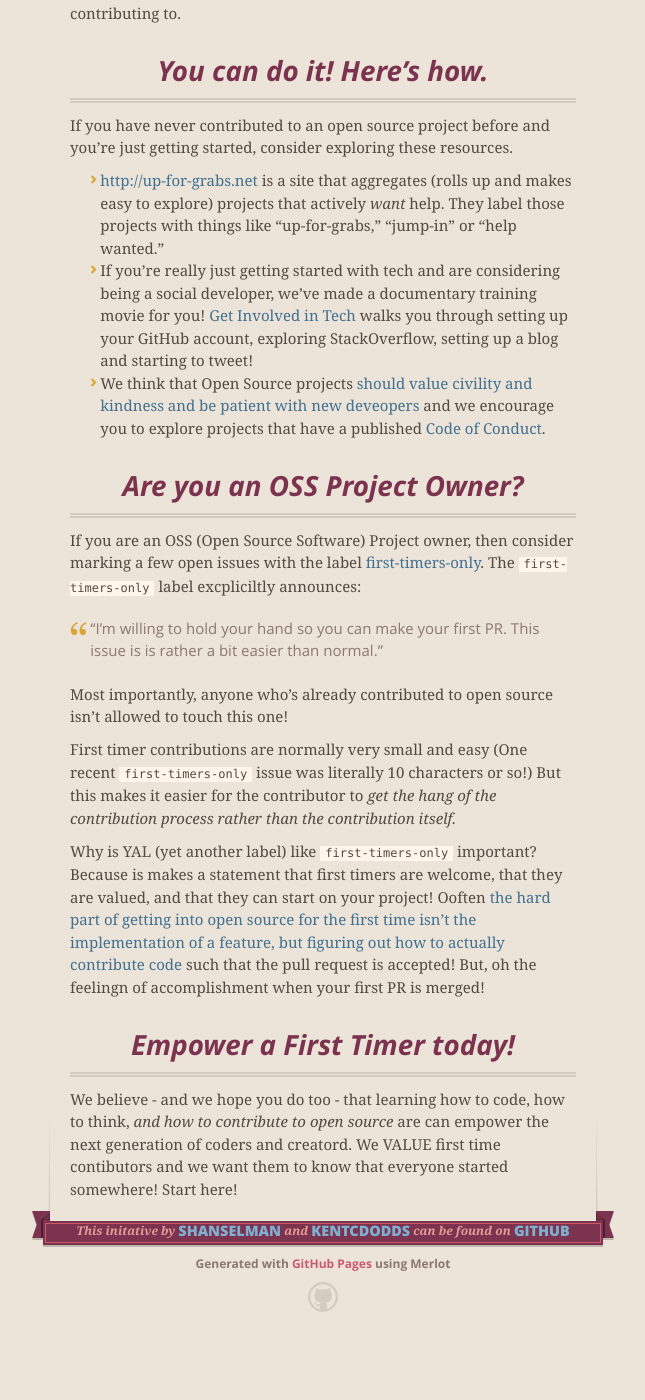
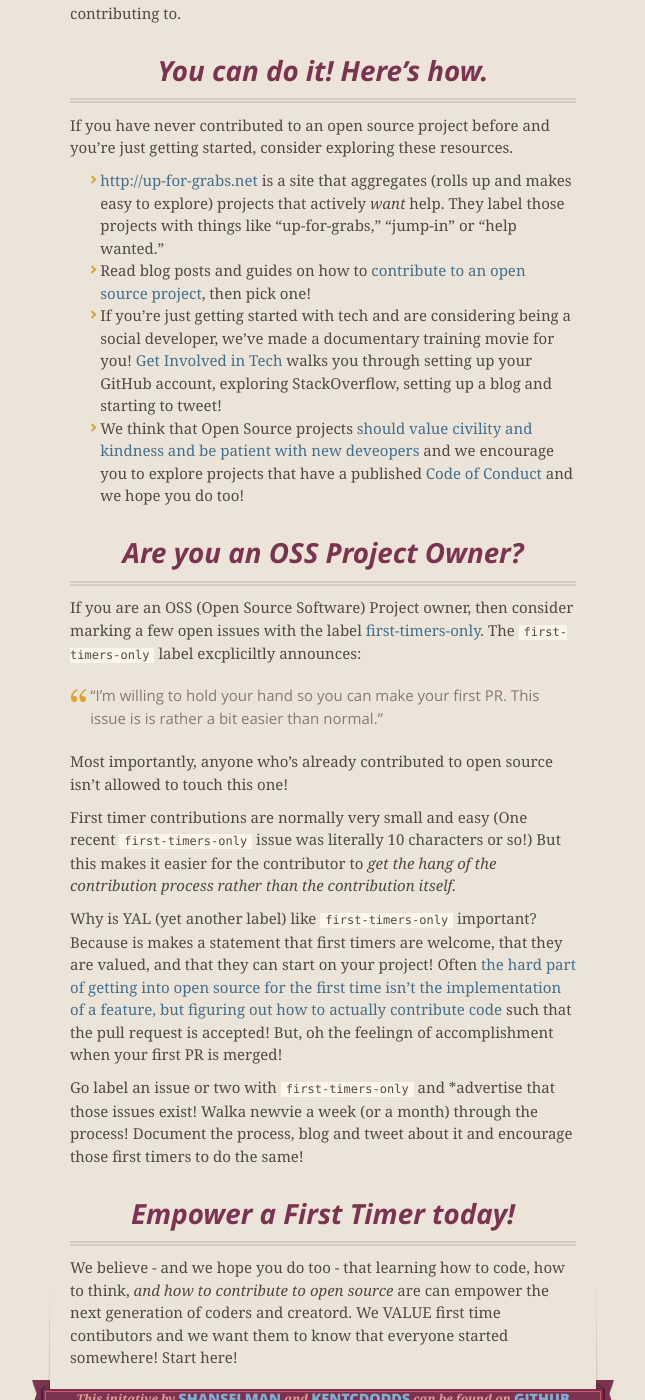
Before and after one commit to shanselman/firsttimersonly, a Jekyll site: the page built from index.md, in a window 1280 px wide and 1400 px high, scrolled down 355 px. Shown: the whole window, without its empty margins (317-962 px from the left). Built offline with Jekyll 4.4.1, drawn with Linux system fonts in a browser that asks for light colours; nearby versions of some CDN libraries; Markdown is read by kramdown in place of the engine named in the settings; before the commit the page ends 1707 px from its top, so only the background shows below that.

Commit message:
Update index.md

```diff
--- a/index.md
+++ b/index.md
@@ -9,8 +9,9 @@ Contributing to open source for the first time can be scary and a little overwhe
 If you have never contributed to an open source project before and you're just getting started, consider exploring these resources.
 
 * [http://up-for-grabs.net](http://up-for-grabs.net) is a site that aggregates (rolls up and makes easy to explore) projects that actively *want* help. They label those projects with things like "up-for-grabs," "jump-in" or "help wanted."
-* If you're really just getting started with tech and are considering being a social developer, we've made a documentary training movie for you! [Get Involved in Tech](http://www.getinvolvedintech.com) walks you through setting up your GitHub account, exploring StackOverflow, setting up a blog and starting to tweet!
-* We think that Open Source projects [should value civility and kindness and be patient with new deveopers](http://www.hanselman.com/blog/BringKindnessBackToOpenSource.aspx) and we encourage you to explore projects that have a published [Code of Conduct](http://contributor-covenant.org/).
+* Read blog posts and guides on how to [contribute to an open source project](http://www.hanselman.com/blog/GetInvolvedInOpenSourceTodayHowToContributeAPatchToAGitHubHostedOpenSourceProjectLikeCode52.aspx), then pick one!
+* If you're just getting started with tech and are considering being a social developer, we've made a documentary training movie for you! [Get Involved in Tech](http://www.getinvolvedintech.com) walks you through setting up your GitHub account, exploring StackOverflow, setting up a blog and starting to tweet!
+* We think that Open Source projects [should value civility and kindness and be patient with new deveopers](http://www.hanselman.com/blog/BringKindnessBackToOpenSource.aspx) and we encourage you to explore projects that have a published [Code of Conduct](http://contributor-covenant.org/) and we hope you do too!
 
 ### Are you an OSS Project Owner?
 If you are an OSS (Open Source Software) Project owner, then consider marking a few open issues with the label [first-timers-only](https://github.com/search?q=label%3Afirst-timers-only). The `first-timers-only` label excpliciltly announces:
@@ -20,7 +21,9 @@ Most importantly, anyone who's already contributed to open source isn't allowed
 
 First timer contributions are normally very small and easy (One recent `first-timers-only` issue was literally 10 characters or so!) But this makes it easier for the contributor to _get the hang of the contribution process rather than the contribution itself._
 
-Why is YAL (yet another label) like `first-timers-only` important? Because is makes a statement that first timers are welcome, that they are valued, and that they can start on your project! Ooften [the hard part of getting into open source for the first time isn’t the implementation of a feature, but figuring out how to actually contribute code](https://medium.com/@kentcdodds/first-timers-only-78281ea47455) such that the pull request is accepted! But, oh the feelingn of accomplishment when your first PR is merged!
+Why is YAL (yet another label) like `first-timers-only` important? Because is makes a statement that first timers are welcome, that they are valued, and that they can start on your project! Often [the hard part of getting into open source for the first time isn’t the implementation of a feature, but figuring out how to actually contribute code](https://medium.com/@kentcdodds/first-timers-only-78281ea47455) such that the pull request is accepted! But, oh the feelingn of accomplishment when your first PR is merged!
+
+Go label an issue or two with `first-timers-only` and *advertise that those issues exist! Walka newvie a week (or a month) through the process! Document the process, blog and tweet about it and encourage those first timers to do the same!
 
 ### Empower a First Timer today!
 We believe - and we hope you do too - that learning how to code, how to think, *and* _how to contribute to open source_ are can empower the next generation of coders and creatord. We VALUE first time contibutors and we want them to know that everyone started somewhere! Start here!
```
